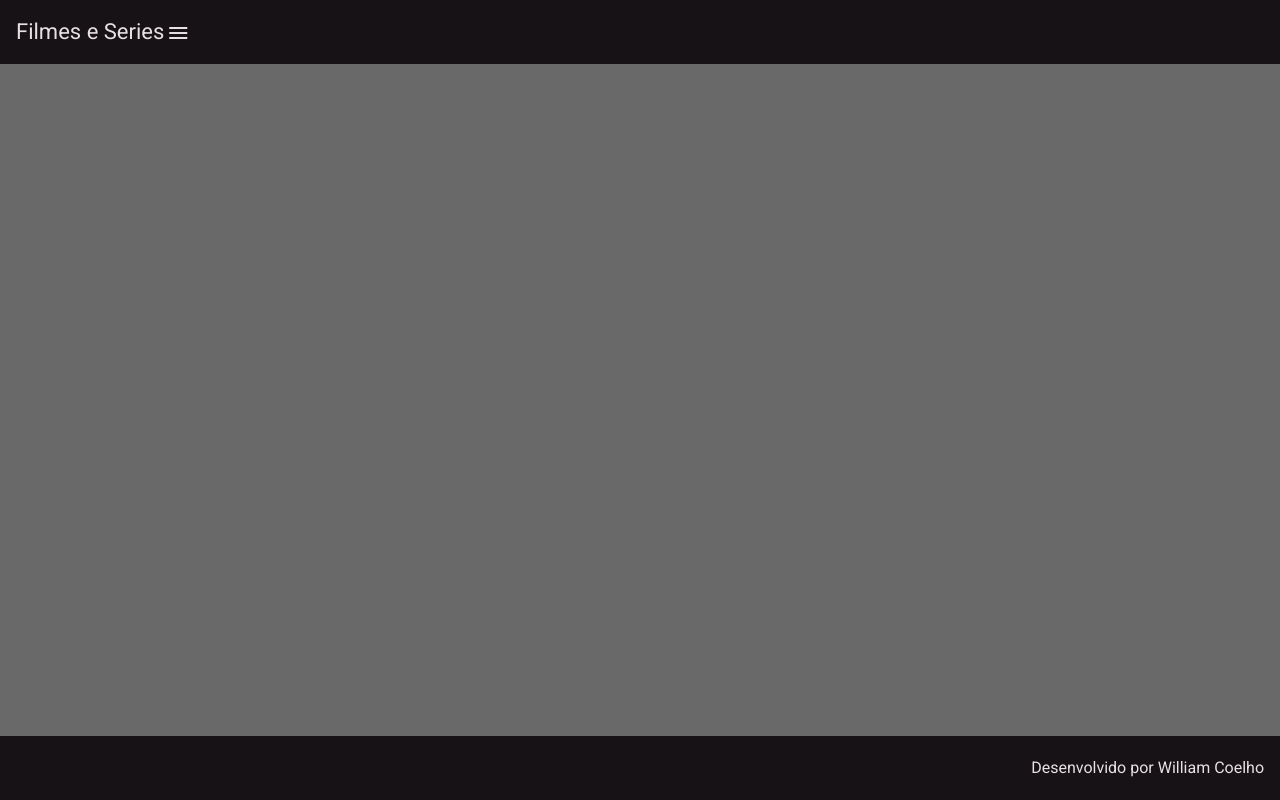
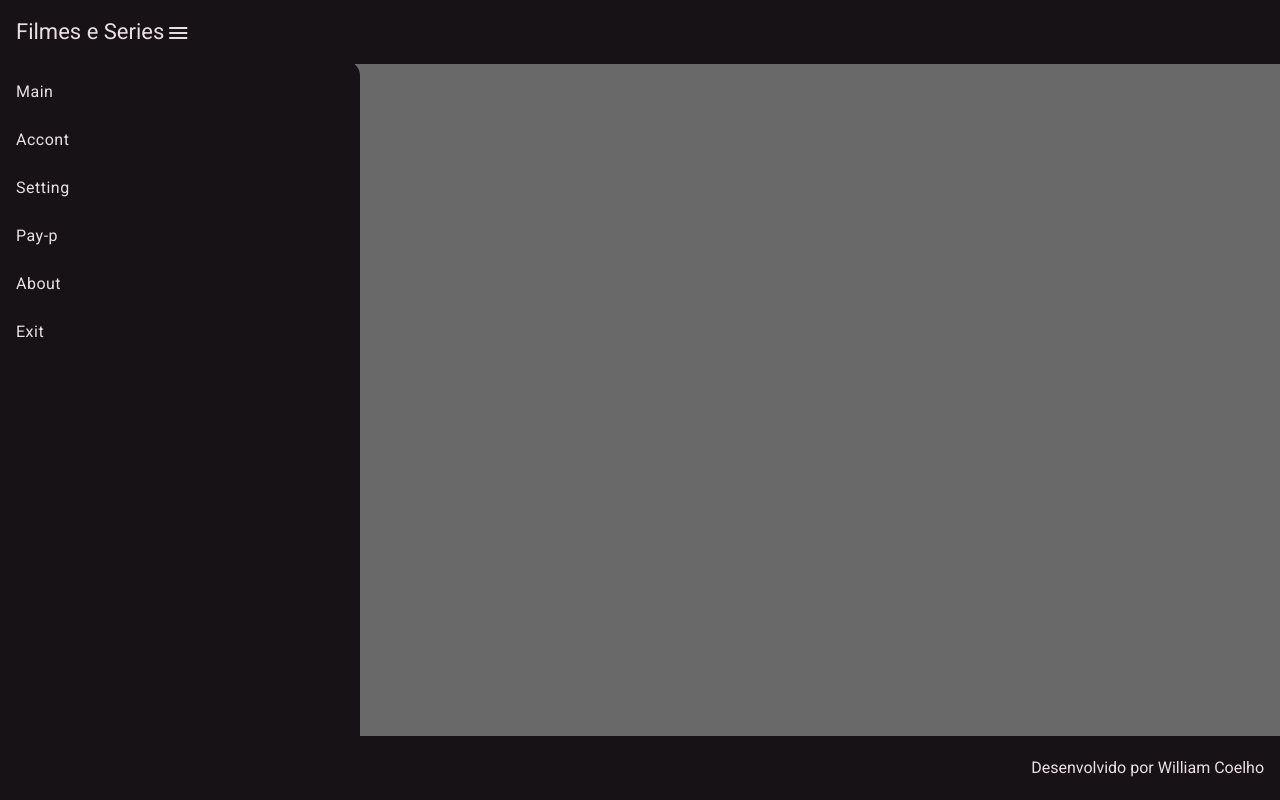
Before and after one commit to wyllamcoelhoads/vincit-angular-crud, an Angular app in the folder Angular/frontend/: page / in a window 1280 px wide. Built offline with nearby package versions, Linux system fonts and the light colour scheme.

Commit message:
Adicionando o navigation e os itens

```diff
--- a/Angular/frontend/src/app/app.component.html
+++ b/Angular/frontend/src/app/app.component.html
@@ -1,3 +1,4 @@
 <app-header></app-header>
 <router-outlet></router-outlet>
+<app-navigation></app-navigation>
 <app-footer></app-footer>
--- a/Angular/frontend/src/app/app.component.ts
+++ b/Angular/frontend/src/app/app.component.ts
@@ -2,6 +2,7 @@ import { Component } from '@angular/core';
 import { RouterOutlet } from '@angular/router';
 import { HeaderComponent } from './components/template/header/header.component';  // Importe o HeaderComponent
 import { FooterComponent } from './components/template/footer/footer.component';
+import { NavigationComponent } from './components/template/navigation/navigation.component';
 import { MatToolbarModule } from '@angular/material/toolbar';
 import { CommonModule } from '@angular/common';
 import {MatIconModule} from '@angular/material/icon';
@@ -9,7 +10,7 @@ import {MatIconModule} from '@angular/material/icon';
 @Component({
   selector: 'app-root',
   standalone: true,
-  imports: [MatIconModule, RouterOutlet, HeaderComponent, FooterComponent, MatToolbarModule, CommonModule],  // Adicione o HeaderComponent aqui
+  imports: [MatIconModule, RouterOutlet, HeaderComponent, NavigationComponent, FooterComponent, MatToolbarModule, CommonModule],  // Adicione o HeaderComponent aqui
   templateUrl: 'app.component.html'
 })
 export class AppComponent {
--- a/Angular/frontend/src/app/components/template/navigation/navigation.component.html
+++ b/Angular/frontend/src/app/components/template/navigation/navigation.component.html
@@ -1 +1,12 @@
-<p>navigation works!</p>
+<mat-sidenav-container class="nav container" >
+    <mat-sidenav mode="side" opened fixedInViewport="true" fixedTopGap="60">
+        <mat-nav-list>
+            <a mat-list-item>Main</a>
+            <a mat-list-item>Accont</a>
+            <a mat-list-item>Setting</a>
+            <a mat-list-item>Pay-p</a>
+            <a mat-list-item>About</a>
+            <a mat-list-item>Exit</a>
+        </mat-nav-list>
+    </mat-sidenav>
+</mat-sidenav-container>
--- a/Angular/frontend/src/app/components/template/navigation/navigation.component.ts
+++ b/Angular/frontend/src/app/components/template/navigation/navigation.component.ts
@@ -1,9 +1,13 @@
 import { Component } from '@angular/core';
+import {MatListModule} from '@angular/material/list';
+import {MatSidenavModule} from '@angular/material/sidenav';
+
+
 
 @Component({
   selector: 'app-navigation',
   standalone: true,
-  imports: [],
+  imports: [MatListModule, MatSidenavModule],
   templateUrl: './navigation.component.html',
   styleUrl: './navigation.component.css'
 })
```
